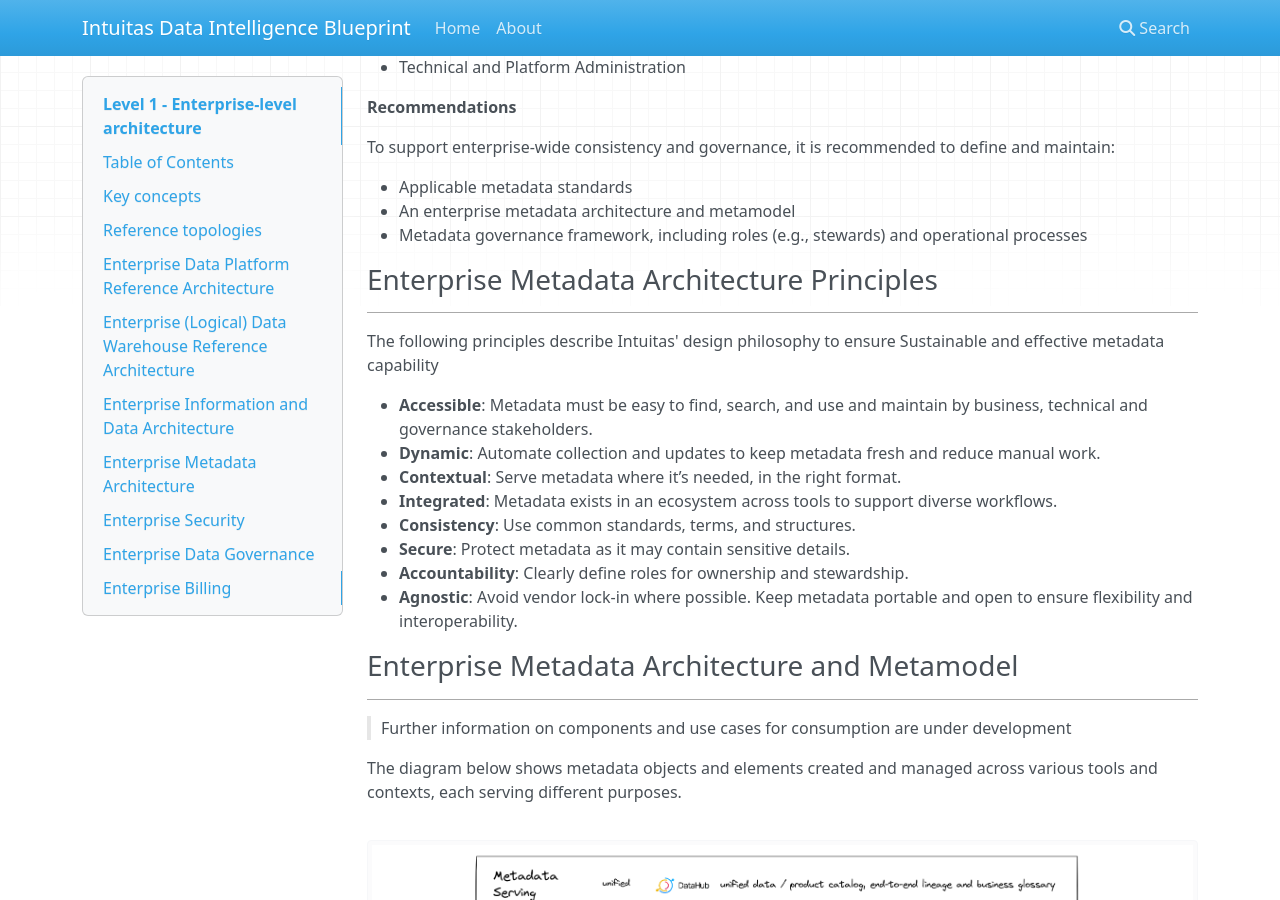
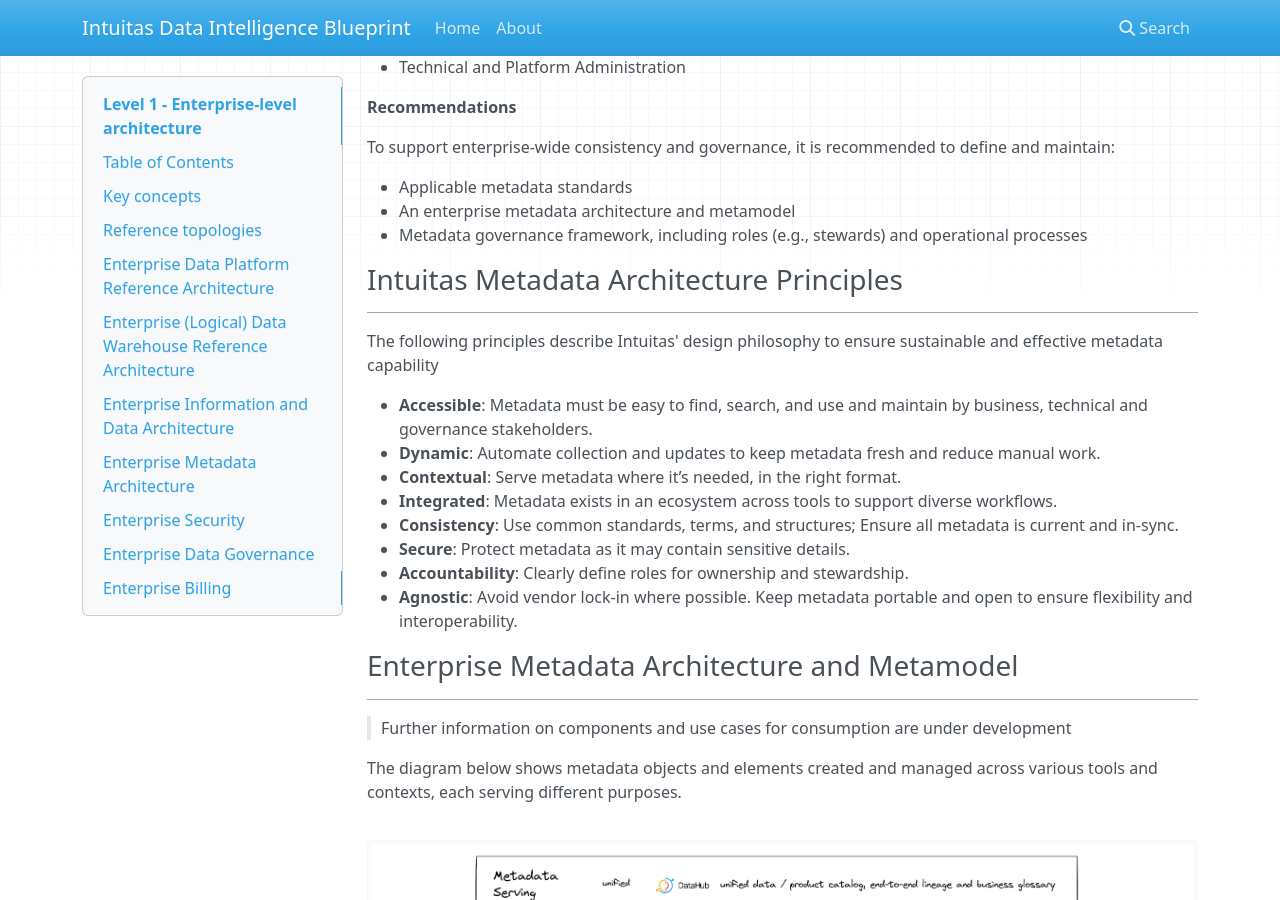
Before and after one commit to bensonchoyintuitas/intuitas_knowledgebase, an MkDocs documentation site: the page built from docs/level_1.md, in a window 1280 px wide and 900 px high, scrolled down 6445 px. Built offline with MkDocs 1.6.1, drawn with Linux system fonts in a browser that asks for light colours; nearby versions of some CDN libraries.

Commit message:
update meta

```diff
--- a/docs/level_1.md
+++ b/docs/level_1.md
@@ -201,16 +201,16 @@
 - An enterprise metadata architecture and metamodel
 - Metadata governance framework, including roles (e.g., stewards) and operational processes
 
-### Enterprise Metadata Architecture Principles
+### Intuitas Metadata Architecture Principles
 ---
 
-The following principles describe Intuitas' design philosophy to ensure Sustainable and effective metadata capability
+The following principles describe Intuitas' design philosophy to ensure sustainable and effective metadata capability
 
 - **Accessible**: Metadata must be easy to find, search, and use and maintain by business, technical and governance stakeholders.
 - **Dynamic**: Automate collection and updates to keep metadata fresh and reduce manual work.
 - **Contextual**: Serve metadata where it’s needed, in the right format.
 - **Integrated**: Metadata exists in an ecosystem across tools to support diverse workflows.
-- **Consistency**: Use common standards, terms, and structures.
+- **Consistency**: Use common standards, terms, and structures; Ensure all metadata is current and in-sync.
 - **Secure**: Protect metadata as it may contain sensitive details.
 - **Accountability**: Clearly define roles for ownership and stewardship.
 - **Agnostic**: Avoid vendor lock-in where possible. Keep metadata portable and open to ensure flexibility and interoperability.
```
Also changed, not shown: site/index.html, site/level_1/index.html, site/search/search_index.json.
